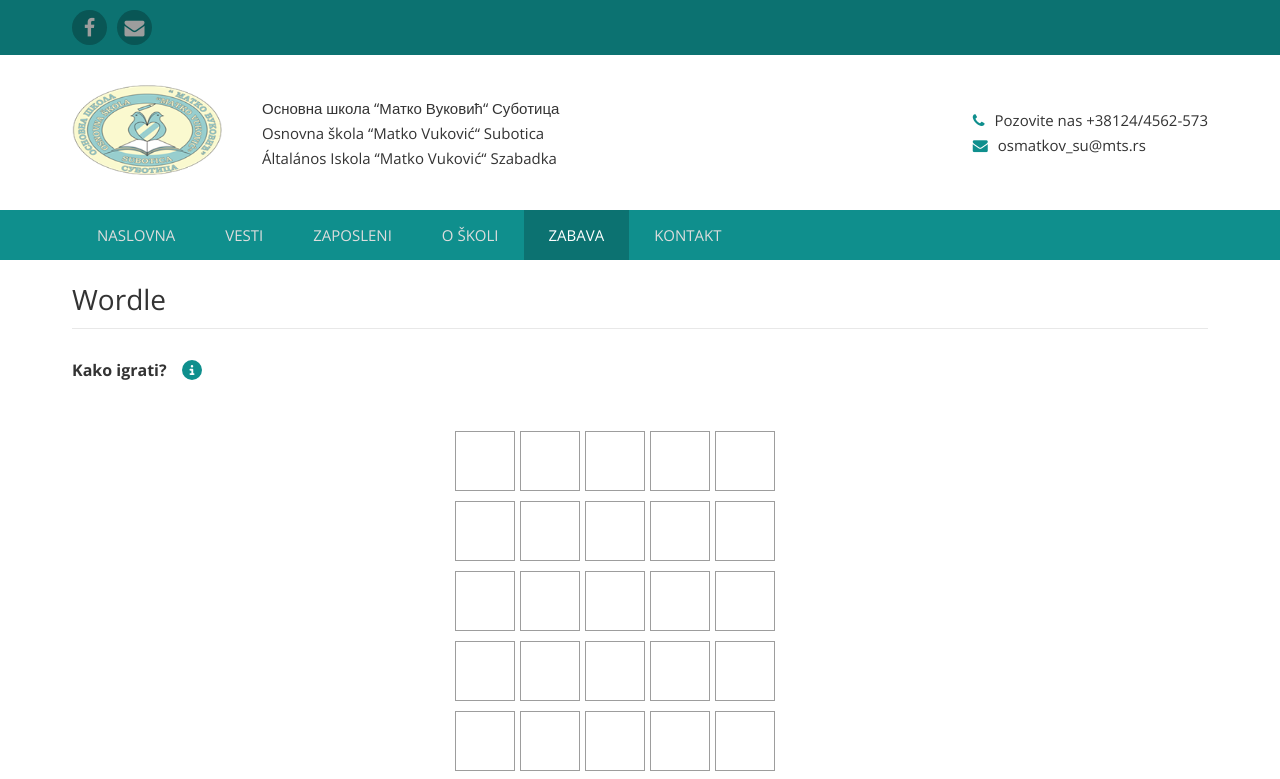
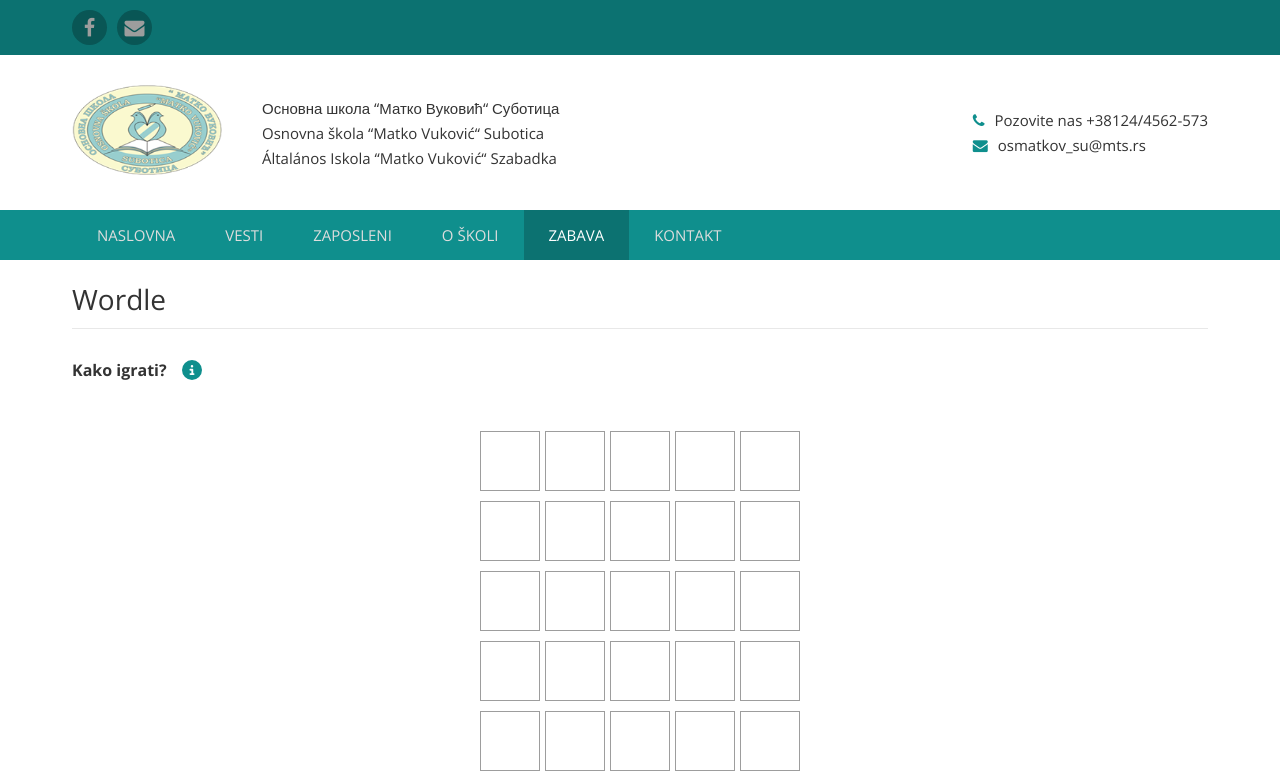
Before and after one commit to BojanIstvancic/matko-vukovic, a Next.js app: page /zabava in a window 1280 px wide. Shown: the top 779 px of the page. Built offline with nearby package versions, Linux system fonts and the light colour scheme.

Commit message:
adjust some styles

```diff
--- a/src/components/wordle/Row.tsx
+++ b/src/components/wordle/Row.tsx
@@ -5,8 +5,8 @@ const StyledRow = styled.div`
   margin: 10px 0;
 `;
 const Letter = styled.div`
-  width: 60px;
-  height: 60px;
+  width: 40px;
+  height: 40px;
 
   display: flex;
   align-items: center;
@@ -38,6 +38,11 @@ const Letter = styled.div`
 
   &.incorrect {
     background-color: var(--gray-300);
+  }
+
+  @media (min-width: 600px) {
+    width: 60px;
+    height: 60px;
   }
 `;
 
--- a/src/components/wordle/Wordle.tsx
+++ b/src/components/wordle/Wordle.tsx
@@ -1,12 +1,17 @@
-import { memo, useEffect } from "react";
+import { memo, useEffect, useState } from "react";
 import useWordle from "./useWordle";
 
 import Grid from "./Grid";
+import Modal from "../Modal";
+
 import styled from "@emotion/styled";
 
 const StyledWordle = styled.div`
   margin: 0 auto;
-  width: 450px;
+
+  display: flex;
+  justify-content: center;
+
   padding: 40px;
 `;
 
```
